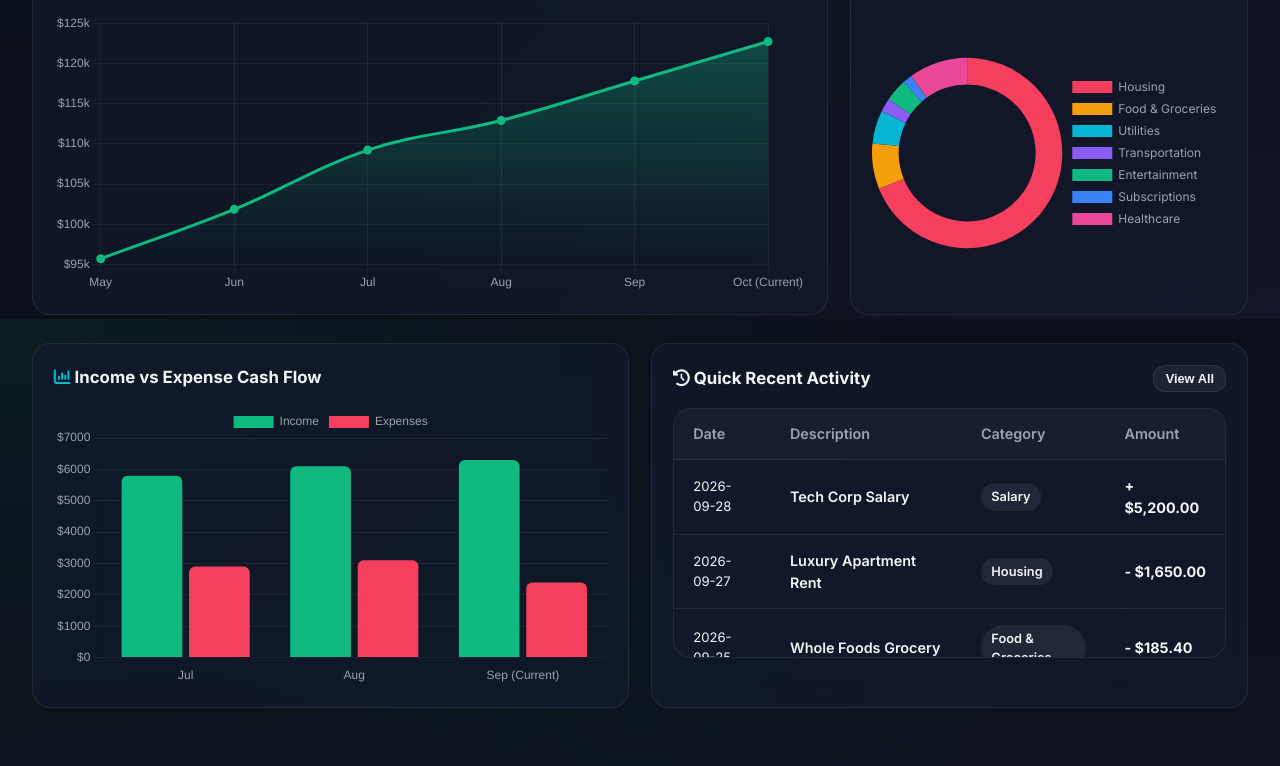
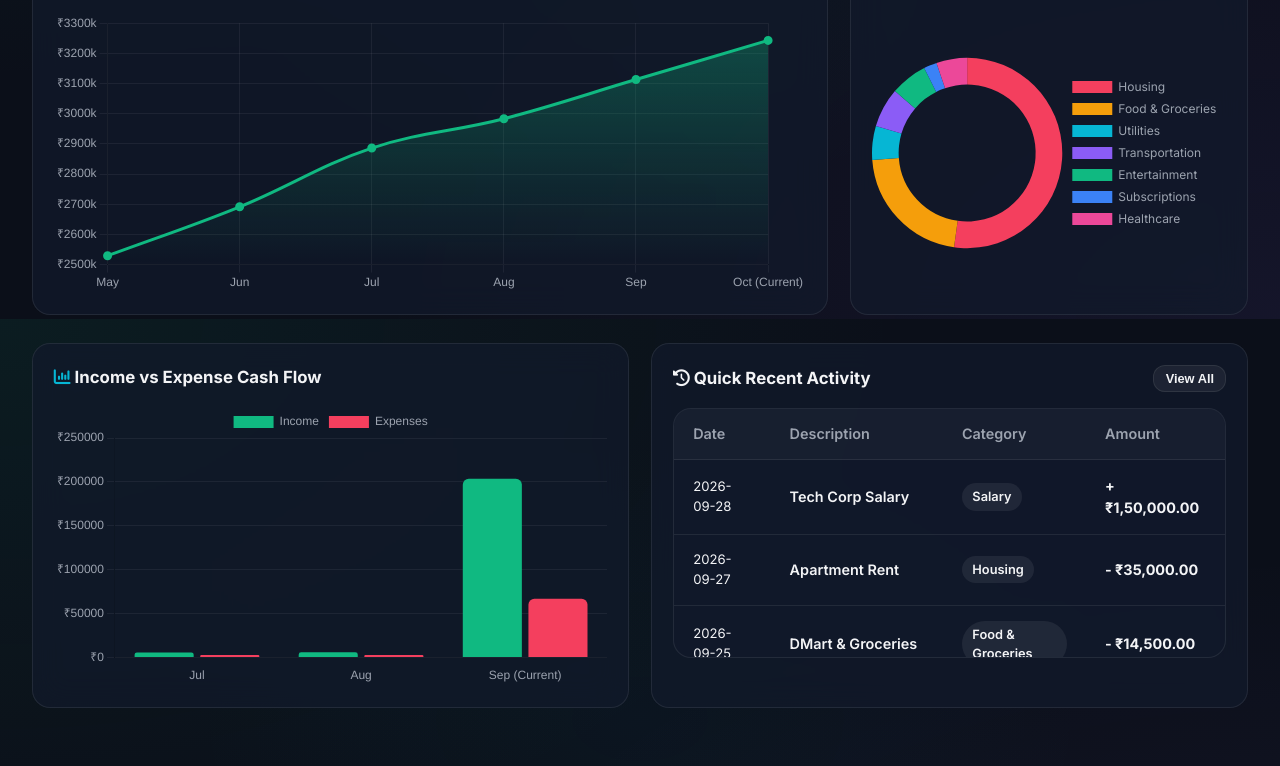
Before and after one commit to Chandran1515/PERSONAL-FINANCE-TRACKING, a plain HTML site: page index.html in a window 1280 px wide. Shown: the part 481-1247 px from the top of the page. Drawn offline with nearby package versions, Linux system fonts and the light colour scheme.

Commit message:
feat: set INR (₹) as primary currency with Indian numbering system and realistic INR datasets

```diff
--- a/index.html
+++ b/index.html
@@ -41,10 +41,10 @@
 
       <div class="nav-actions">
         <select id="currencySelector" class="select-styled" title="Select Currency">
+          <option value="INR" selected>₹ INR</option>
           <option value="USD">$ USD</option>
           <option value="EUR">€ EUR</option>
           <option value="GBP">£ GBP</option>
-          <option value="INR">₹ INR</option>
           <option value="JPY">¥ JPY</option>
           <option value="CAD">C$ CAD</option>
           <option value="AUD">A$ AUD</option>
--- a/js/state.js
+++ b/js/state.js
@@ -15,51 +15,51 @@ const CURRENCIES = {
   AUD: { symbol: 'A$', code: 'AUD', name: 'Australian Dollar (A$)' }
 };
 
-// Default Realistic Sample Data for Initial Load
+// Default Realistic Sample Data for Initial Load (Formatted in INR ₹)
 const DEFAULT_DATA = {
-  currency: 'USD',
+  currency: 'INR',
   theme: 'dark',
   transactions: [
-    { id: 'tx-1', date: '2026-09-28', description: 'Tech Corp Salary', amount: 5200.00, type: 'income', category: 'Salary', method: 'Bank Transfer', note: 'Monthly payroll deposit' },
-    { id: 'tx-2', date: '2026-09-27', description: 'Luxury Apartment Rent', amount: 1650.00, type: 'expense', category: 'Housing', method: 'Bank Transfer', note: 'September rent' },
-    { id: 'tx-3', date: '2026-09-25', description: 'Whole Foods Grocery', amount: 185.40, type: 'expense', category: 'Food & Groceries', method: 'Credit Card', note: 'Weekly grocery run' },
-    { id: 'tx-4', date: '2026-09-24', description: 'Freelance UI Design', amount: 950.00, type: 'income', category: 'Freelance', method: 'Bank Transfer', note: 'Mobile App Wireframes' },
-    { id: 'tx-5', date: '2026-09-22', description: 'Vanguard S&P 500 Index (VOO)', amount: 600.00, type: 'investment', category: 'Stocks & ETFs', method: 'Bank Transfer', note: 'Monthly index DCA' },
-    { id: 'tx-6', date: '2026-09-20', description: 'Electric & Water Utility', amount: 135.20, type: 'expense', category: 'Utilities', method: 'Debit Card', note: 'Monthly bill' },
-    { id: 'tx-7', date: '2026-09-18', description: 'Chevron Gas Station', amount: 55.00, type: 'expense', category: 'Transportation', method: 'Credit Card', note: 'Full tank fill' },
-    { id: 'tx-8', date: '2026-09-15', description: 'Dinner at Bistro Moderne', amount: 92.50, type: 'expense', category: 'Entertainment', method: 'Credit Card', note: 'Weekend dinner out' },
-    { id: 'tx-9', date: '2026-09-12', description: 'Apple One Subscription', amount: 37.95, type: 'expense', category: 'Subscriptions', method: 'Credit Card', note: 'Family plan' },
-    { id: 'tx-10', date: '2026-09-10', description: 'Equinox Gym Membership', amount: 240.00, type: 'expense', category: 'Healthcare', method: 'Credit Card', note: 'Monthly membership' },
-    { id: 'tx-11', date: '2026-09-05', description: 'Bitcoin (BTC) Purchase', amount: 300.00, type: 'investment', category: 'Crypto', method: 'Bank Transfer', note: 'DCA Crypto allocation' },
-    { id: 'tx-12', date: '2026-09-01', description: 'Dividend Payout (AAPL)', amount: 145.80, type: 'income', category: 'Investments', method: 'Bank Transfer', note: 'Quarterly dividend' }
+    { id: 'tx-1', date: '2026-09-28', description: 'Tech Corp Salary', amount: 150000.00, type: 'income', category: 'Salary', method: 'Bank Transfer', note: 'Monthly HDFC salary credit' },
+    { id: 'tx-2', date: '2026-09-27', description: 'Apartment Rent', amount: 35000.00, type: 'expense', category: 'Housing', method: 'Bank Transfer', note: 'September rent payment' },
+    { id: 'tx-3', date: '2026-09-25', description: 'DMart & Groceries', amount: 14500.00, type: 'expense', category: 'Food & Groceries', method: 'UPI', note: 'Monthly family grocery run' },
+    { id: 'tx-4', date: '2026-09-24', description: 'Freelance Tech Consulting', amount: 45000.00, type: 'income', category: 'Freelance', method: 'Bank Transfer', note: 'Web App Consulting' },
+    { id: 'tx-5', date: '2026-09-22', description: 'Nifty 50 Index Fund SIP', amount: 25000.00, type: 'investment', category: 'Stocks & ETFs', method: 'Auto-Debit', note: 'Monthly Index SIP' },
+    { id: 'tx-6', date: '2026-09-20', description: 'Electricity & Utility Bill', amount: 3850.00, type: 'expense', category: 'Utilities', method: 'UPI', note: 'Monthly electricity bill' },
+    { id: 'tx-7', date: '2026-09-18', description: 'Indian Oil Fuel Refill', amount: 4500.00, type: 'expense', category: 'Transportation', method: 'Credit Card', note: 'Car petrol tank full' },
+    { id: 'tx-8', date: '2026-09-15', description: 'Weekend Dinner Outing', amount: 4200.00, type: 'expense', category: 'Entertainment', method: 'Credit Card', note: 'Family weekend dinner' },
+    { id: 'tx-9', date: '2026-09-12', description: 'Netflix & Broadband', amount: 1499.00, type: 'expense', category: 'Subscriptions', method: 'UPI', note: 'Fiber net + Netflix' },
+    { id: 'tx-10', date: '2026-09-10', description: 'Gym Membership', amount: 3500.00, type: 'expense', category: 'Healthcare', method: 'UPI', note: 'Monthly gym fee' },
+    { id: 'tx-11', date: '2026-09-05', description: 'Digital Gold SIP', amount: 10000.00, type: 'investment', category: 'Gold', method: 'UPI', note: 'Digital Gold DCA' },
+    { id: 'tx-12', date: '2026-09-01', description: 'TCS Dividend Payout', amount: 8500.00, type: 'income', category: 'Investments', method: 'Bank Transfer', note: 'Quarterly dividend' }
   ],
   budgets: [
-    { category: 'Housing', cap: 1700, period: 'Monthly' },
-    { category: 'Food & Groceries', cap: 600, period: 'Monthly' },
-    { category: 'Transportation', cap: 300, period: 'Monthly' },
-    { category: 'Entertainment', cap: 350, period: 'Monthly' },
-    { category: 'Utilities', cap: 250, period: 'Monthly' },
-    { category: 'Subscriptions', cap: 100, period: 'Monthly' },
-    { category: 'Shopping', cap: 400, period: 'Monthly' }
+    { category: 'Housing', cap: 40000, period: 'Monthly' },
+    { category: 'Food & Groceries', cap: 20000, period: 'Monthly' },
+    { category: 'Transportation', cap: 10000, period: 'Monthly' },
+    { category: 'Entertainment', cap: 12000, period: 'Monthly' },
+    { category: 'Utilities', cap: 6000, period: 'Monthly' },
+    { category: 'Subscriptions', cap: 3000, period: 'Monthly' },
+    { category: 'Shopping', cap: 15000, period: 'Monthly' }
   ],
   goals: [
-    { id: 'goal-1', title: '6-Month Emergency Reserve', targetAmount: 18000, currentAmount: 14200, icon: '🛡️', targetDate: '2027-04-01' },
-    { id: 'goal-2', title: 'Vacation to Tokyo & Kyoto', targetAmount: 4500, currentAmount: 3100, icon: '✈️', targetDate: '2027-08-15' },
-    { id: 'goal-3', title: 'Real Estate Downpayment', targetAmount: 50000, currentAmount: 22500, icon: '🏡', targetDate: '2028-12-31' }
+    { id: 'goal-1', title: '6-Month Emergency Reserve', targetAmount: 600000, currentAmount: 480000, icon: '🛡️', targetDate: '2027-04-01' },
+    { id: 'goal-2', title: 'Vacation to Ladakh & Kashmir', targetAmount: 150000, currentAmount: 95000, icon: '✈️', targetDate: '2027-08-15' },
+    { id: 'goal-3', title: 'Home Downpayment Fund', targetAmount: 1500000, currentAmount: 750000, icon: '🏡', targetDate: '2028-12-31' }
   ],
   investments: [
-    { id: 'inv-1', name: 'Vanguard Total Stock (VTI)', category: 'Stocks & ETFs', purchasePrice: 220.50, currentPrice: 275.40, quantity: 85, icon: '📈' },
-    { id: 'inv-2', name: 'Apple Inc. (AAPL)', category: 'Stocks & ETFs', purchasePrice: 170.00, currentPrice: 228.10, quantity: 40, icon: '🍏' },
-    { id: 'inv-3', name: 'Bitcoin (BTC)', category: 'Crypto', purchasePrice: 42000.00, currentPrice: 64200.00, quantity: 0.35, icon: '₿' },
-    { id: 'inv-4', name: 'Ethereum (ETH)', category: 'Crypto', purchasePrice: 2400.00, currentPrice: 3450.00, quantity: 2.5, icon: '⟠' },
-    { id: 'inv-5', name: 'High Yield Savings (Marcus 5.1%)', category: 'Cash & HYSA', purchasePrice: 1.00, currentPrice: 1.00, quantity: 15400, icon: '🏦' }
+    { id: 'inv-1', name: 'UTI Nifty 50 Index Fund', category: 'Stocks & ETFs', purchasePrice: 120.50, currentPrice: 165.40, quantity: 2500, icon: '📈' },
+    { id: 'inv-2', name: 'Reliance Industries (RELIANCE)', category: 'Stocks & ETFs', purchasePrice: 2450.00, currentPrice: 2980.00, quantity: 100, icon: '🏭' },
+    { id: 'inv-3', name: 'Tata Consultancy Services (TCS)', category: 'Stocks & ETFs', purchasePrice: 3500.00, currentPrice: 4250.00, quantity: 50, icon: '💻' },
+    { id: 'inv-4', name: 'SBI Fixed Deposit (7.1%)', category: 'Cash & HYSA', purchasePrice: 1.00, currentPrice: 1.00, quantity: 500000, icon: '🏦' },
+    { id: 'inv-5', name: 'Sovereign Gold Bond (SGB)', category: 'Gold', purchasePrice: 5200.00, currentPrice: 7150.00, quantity: 50, icon: '🪙' }
   ],
   subscriptions: [
-    { id: 'sub-1', name: 'Netflix Premium 4K', cost: 22.99, billingCycle: 'Monthly', nextRenewal: '2026-10-05', category: 'Entertainment', icon: '🎬' },
-    { id: 'sub-2', name: 'Spotify Duo', cost: 14.99, billingCycle: 'Monthly', nextRenewal: '2026-10-12', category: 'Entertainment', icon: '🎵' },
-    { id: 'sub-3', name: 'ChatGPT Plus', cost: 20.00, billingCycle: 'Monthly', nextRenewal: '2026-10-18', category: 'Productivity', icon: '🤖' },
-    { id: 'sub-4', name: 'Amazon Prime', cost: 139.00, billingCycle: 'Yearly', nextRenewal: '2026-11-20', category: 'Shopping', icon: '📦' },
-    { id: 'sub-5', name: 'GitHub Pro', cost: 4.00, billingCycle: 'Monthly', nextRenewal: '2026-10-28', category: 'Developer Tools', icon: '💻' }
+    { id: 'sub-1', name: 'Netflix Premium 4K', cost: 649.00, billingCycle: 'Monthly', nextRenewal: '2026-10-05', category: 'Entertainment', icon: '🎬' },
+    { id: 'sub-2', name: 'Spotify Premium Duo', cost: 149.00, billingCycle: 'Monthly', nextRenewal: '2026-10-12', category: 'Entertainment', icon: '🎵' },
+    { id: 'sub-3', name: 'YouTube Premium', cost: 149.00, billingCycle: 'Monthly', nextRenewal: '2026-10-18', category: 'Productivity', icon: '▶️' },
+    { id: 'sub-4', name: 'Amazon Prime India', cost: 1499.00, billingCycle: 'Yearly', nextRenewal: '2026-11-20', category: 'Shopping', icon: '📦' },
+    { id: 'sub-5', name: 'JioFiber 300Mbps', cost: 1179.00, billingCycle: 'Monthly', nextRenewal: '2026-10-28', category: 'Utilities', icon: '🌐' }
   ]
 };
 
@@ -95,12 +95,15 @@ class Store {
   }
 
   getCurrencySymbol() {
-    return CURRENCIES[this.data.currency]?.symbol || '$';
+    return CURRENCIES[this.data.currency]?.symbol || '₹';
   }
 
   formatMoney(amount) {
     const sym = this.getCurrencySymbol();
-    const formatted = Math.abs(amount).toLocaleString(undefined, {
+    const isINR = this.data.currency === 'INR';
+    const locale = isINR ? 'en-IN' : undefined;
+
+    const formatted = Math.abs(amount).toLocaleString(locale, {
       minimumFractionDigits: 2,
       maximumFractionDigits: 2
     });
```
